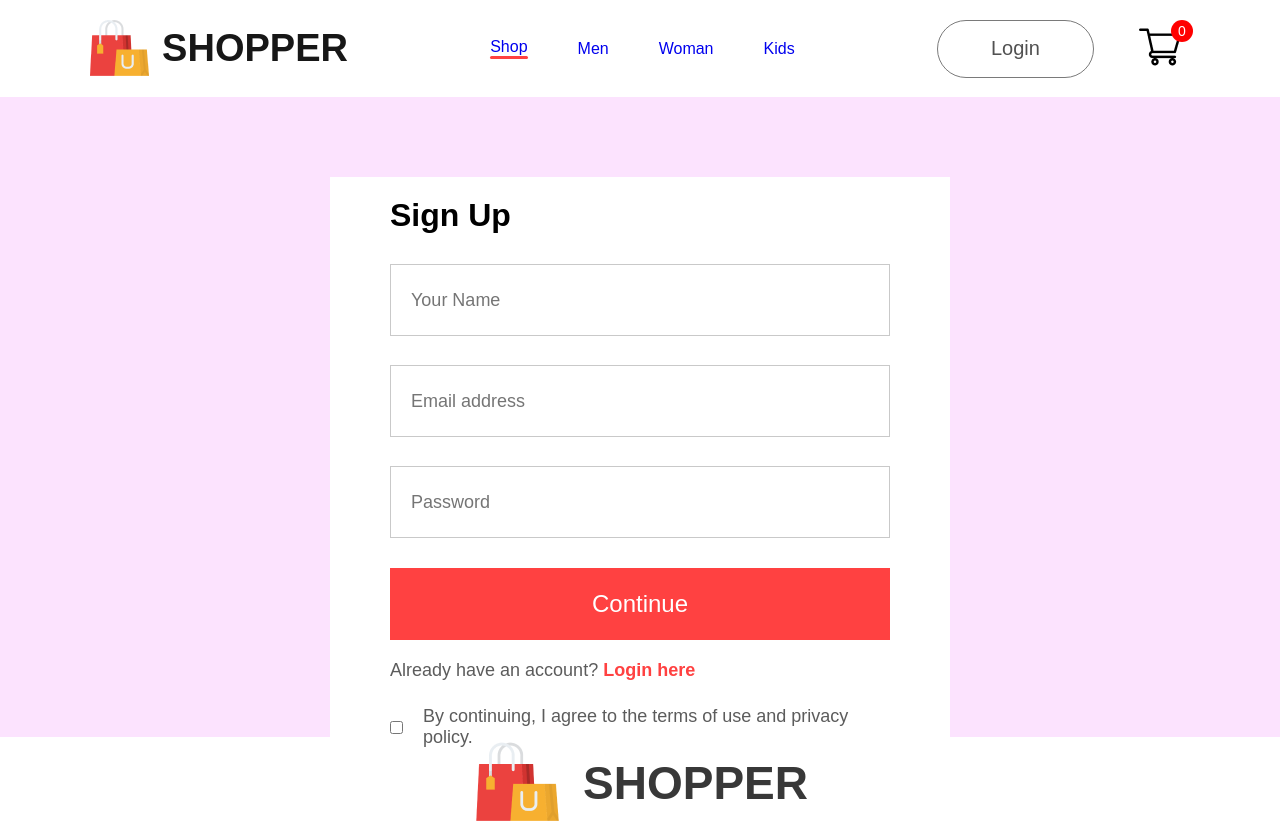
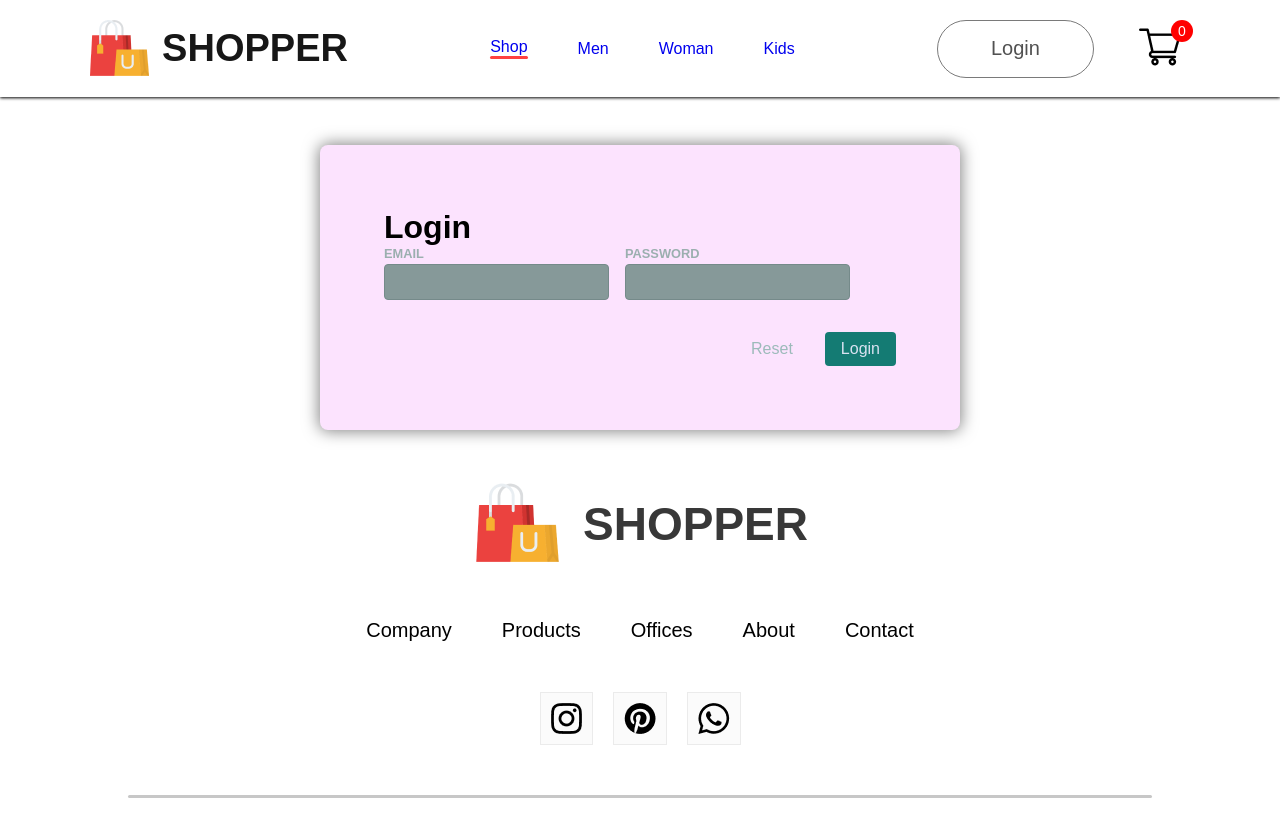
Before and after one commit to pope881/Ecommerce, a React (Create React App) app: page /login in a window 1280 px wide. Shown: the top 823 px of the page. Built offline with nearby package versions, Linux system fonts and the light colour scheme; the HTML template or start-up script is replaced by a standard one.

Commit message:
LoginSetup updated

```diff
--- a/src/Context/ShopContext.jsx
+++ b/src/Context/ShopContext.jsx
@@ -17,7 +17,7 @@ const ShopContextProvider = props => {
 	const addToCart = itemId => {
 		setCartItems(prev => ({ ...prev, [itemId]: prev[itemId] + 1 }))
 	}
-	console.log(cartItems)
+	// console.log(cartItems)
 	// console.log(all_product);
 
 	const removeFromCart = itemId => {
--- a/src/Pages/CSS/LoginSignup.css
+++ b/src/Pages/CSS/LoginSignup.css
@@ -1,4 +1,4 @@
-.loginsignup {
+/* .loginsignup {
 	width: 100%;
 	height: 80vh;
 	background: #fce3fe;
@@ -63,4 +63,131 @@
 	color: #5c5c5c;
 	font-size: 18px;
 	font-weight: 500;
+} */
+
+form {
+	width: 90%;
+	max-width: 40rem;
+	margin: 3rem auto;
+	padding: 4rem;
+	background: #fce3fe;
+	border-radius: 8px;
+	box-shadow: 0 0 16px 1px rgba(0, 0, 0, 0.5);
 }
+
+form h2 {
+	font-size: 2rem;
+}
+
+.control,
+fieldset {
+	margin-bottom: 1rem;
+}
+
+.control.no-margin {
+	margin-bottom: 0;
+}
+
+.control label {
+	display: block;
+	font-size: 0.8rem;
+	margin-bottom: 0.2rem;
+	color: #9bafaf;
+	text-transform: uppercase;
+	font-weight: bold;
+}
+
+.control input {
+	display: block;
+	width: 100%;
+	max-width: 15rem;
+	padding: 0.5rem;
+	font-size: 1rem;
+	border-radius: 4px;
+	border: 1px solid #758a8a;
+	background-color: #869999;
+	color: #142020;
+}
+
+.control select {
+	display: block;
+	width: 100%;
+	max-width: 15rem;
+	padding: 0.5rem;
+	font-size: 1rem;
+	border-radius: 4px;
+	border: 1px solid #758a8a;
+	background-color: #869999;
+	color: #142020;
+}
+
+.control:has(input[type='checkbox']) {
+	display: flex;
+	align-items: center;
+}
+
+.control:has(input[type='checkbox']) label {
+	margin: 0;
+}
+
+.control input[type='checkbox'] {
+	display: inline-block;
+	width: auto;
+	max-width: none;
+	margin-right: 0.5rem;
+	border-radius: 0;
+	border: none;
+	background-color: transparent;
+	color: #d9e2f1;
+}
+
+.control-error {
+	color: #ffca99;
+	font-size: 0.8rem;
+	height: 2rem;
+	padding: 0.5rem 0;
+}
+
+.control-error p {
+	margin: 0;
+}
+
+.control-row {
+	display: flex;
+	flex-wrap: wrap;
+	justify-content: flex-start;
+	gap: 1rem;
+}
+
+.form-actions {
+	display: flex;
+	justify-content: flex-end;
+	gap: 1rem;
+}
+
+.button {
+	margin-top: 2rem;
+	padding: 0.5rem 1rem;
+	font-size: 1rem;
+	border-radius: 4px;
+	border: none;
+	background-color: #147b73;
+	color: #d9e2f1;
+	cursor: pointer;
+}
+
+.button:hover,
+.button:focus {
+	background-color: #319890;
+}
+
+.button-flat {
+	background-color: transparent;
+	color: #9cbaba;
+}
+
+.button-flat:hover,
+.button-flat:focus {
+	background-color: transparent;
+	color: #869999;
+}
--- a/src/Pages/LoginSignup.jsx
+++ b/src/Pages/LoginSignup.jsx
@@ -1,25 +1,48 @@
-import React from 'react'
+import React, { useState } from 'react'
 import './CSS/LoginSignup.css'
 const LoginSignup = () => {
+	const [enteredEmail, setEnteredEmail] = useState('')
+	const [enteredPassword, setEnteredPassword] = useState('')
+
+	function handleSubmit(event) {
+		console.log('submitrew')
+		event.preventDefault()
+	}
+
+	function handleEmailChange(event) {
+		setEnteredEmail(event.target.value)
+	}
+	function handlePasswordChange(event) {
+		setEnteredPassword(event.target.value)
+	}
+
 	return (
-		<div className="loginsignup">
-			<div className="loginsignup-container">
-				<h1>Sign Up</h1>
-				<div className="loginsignup-fields">
-					<input type="text" placeholder="Your Name" />
-					<input type="email" placeholder="Email address" />
-					<input type="password" placeholder="Password" />
+		<form onSubmit={handleSubmit} className="loginsignup">
+			<h2>Login</h2>
+
+			<div className="control-row">
+				<div className="control no-margin">
+					<label htmlFor="email">Email</label>
+					<input id="email" type="email" name="email" onChange={handleEmailChange} value={enteredEmail} />
 				</div>
-				<button>Continue</button>
-				<p className="loginsignup-login">
-					Already have an account? <span>Login here</span>
-				</p>
-				<div className="loginsignup-agree">
-					<input type="checkbox" name="" id="" />
-					<p>By continuing, I agree to the terms of use and privacy policy.</p>
+
+				<div className="control no-margin">
+					<label htmlFor="password">Password</label>
+					<input
+						id="password"
+						type="password"
+						name="password"
+						onChange={handlePasswordChange}
+						value={enteredPassword}
+					/>
 				</div>
 			</div>
-		</div>
+
+			<p className="form-actions">
+				<button className="button button-flat">Reset</button>
+				<button className="button">Login</button>
+			</p>
+		</form>
 	)
 }
 
```
